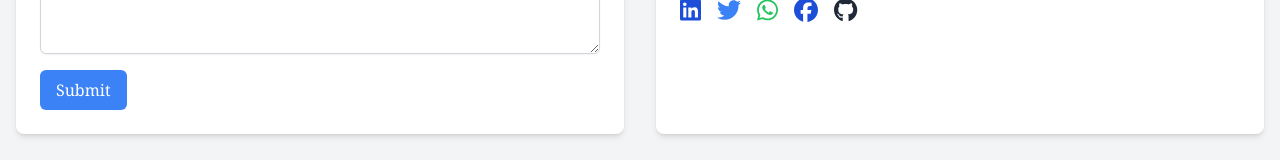
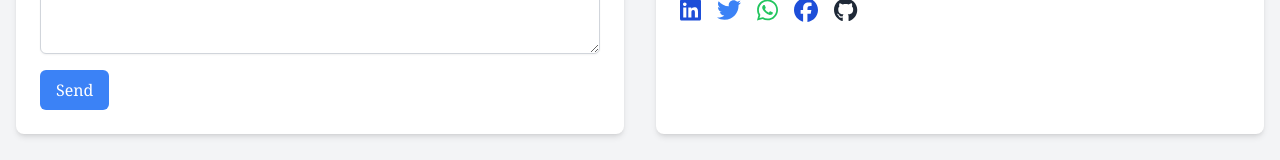
Before and after one commit to Elisha-Kiplangat/Portfolio-Website, a React (Vite) app: page / in a window 1280 px wide. Shown: the part 6070-6230 px from the top of the page. Built offline with nearby package versions, Linux system fonts and the light colour scheme.

Commit message:
send fnt

```diff
--- a/src/components/Contact.tsx
+++ b/src/components/Contact.tsx
@@ -7,6 +7,7 @@ import 'react-toastify/dist/ReactToastify.css';
 
 
 const Contact = () => {
+  const [isSending, setIsSending] = useState(false);
   const [formData, setFormData] = useState({
     name: '',
     email: '',
@@ -23,7 +24,7 @@ const Contact = () => {
 
   const handleSubmit = (e: any) => {
     e.preventDefault();
-
+    setIsSending(true);
 
     emailjs.send(
       import.meta.env.VITE_SERVICE_ID,
@@ -40,11 +41,13 @@ const Contact = () => {
         position: "top-right"
       });
       setFormData({ name: '', email: '', message: '' });
+      setIsSending(false);
     })
     .catch(() => {
       toast.error('Failed to send email. Please try again.', {
         position: "top-right"
       });
+      setIsSending(false);
     });
   };
 
@@ -109,11 +112,13 @@ const Contact = () => {
   </div>
 
   <button
-    type="submit"
-    className="inline-block bg-blue-500 text-white px-4 py-2 rounded-md hover:bg-blue-600 transition-colors"
-  >
-    Submit
+        type="submit"
+        className="inline-block bg-blue-500 text-white px-4 py-2 rounded-md hover:bg-blue-600 transition-colors"
+        disabled={isSending}
+      >
+        {isSending ? 'Sending...' : 'Send'}
   </button>
+
 </form>
 
           </div>
```
